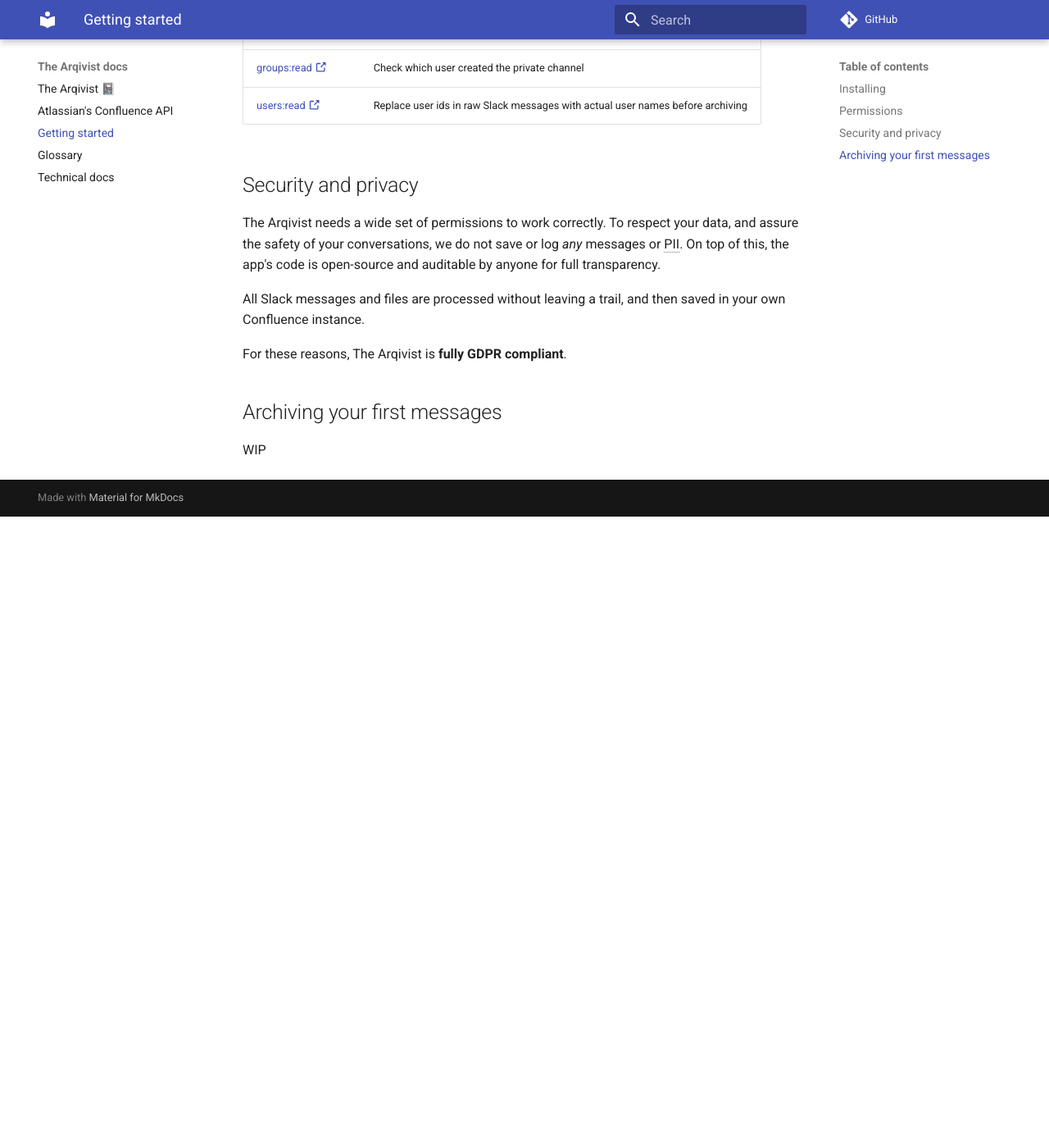
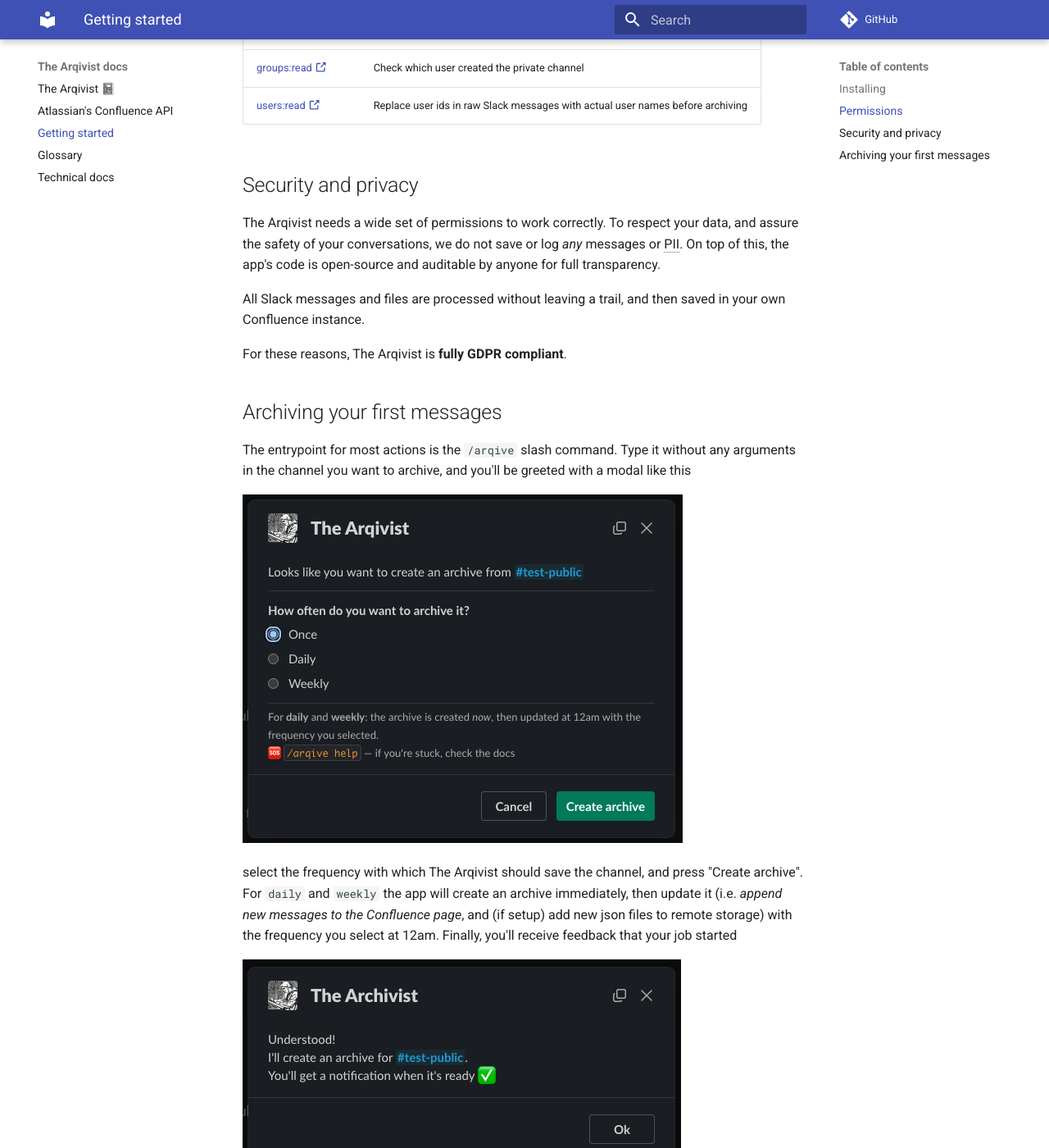
Before and after one commit to jcpsantiago/thearqivist, an MkDocs documentation site: the page built from docs/getting_started.md, in a window 1280 px wide and 1400 px high, scrolled down 773 px. Shown: the whole window at 82% size. Built offline with MkDocs 1.6.1 and Material for MkDocs 9.7.7, drawn with Linux system fonts in a browser that asks for light colours; emoji names are drawn with the system emoji font; comment, search, counter and statistics services are not loaded; before the commit the page ends 1403 px from its top, so only the background shows below that.

Commit message:
update docs

```diff
--- a/docs/getting_started.md
+++ b/docs/getting_started.md
@@ -38,4 +38,13 @@
 
 ## Archiving your first messages
 
-WIP
+The entrypoint for most actions is the `/arqive` slash command.
+Type it without any arguments in the channel you want to archive, and you'll be greeted with a modal like this
+
+![A screenshot of the setup modal view](/resources/images/arqive_setup_modal.png)
+
+select the frequency with which The Arqivist should save the channel, and press "Create archive".
+For `daily` and `weekly` the app will create an archive immediately, then update it (i.e. _append new messages to the Confluence page_, and (if setup) add new json files to remote storage)
+with the frequency you select at 12am. Finally, you'll receive feedback that your job started
+
+![A screenshot of the confirmation modal view](/resources/images/arqive_confirmation_modal.png)
```
Also changed, not shown: docs/logo.png (deleted), docs/resources/images/arqive_confirmation_modal.png (added), docs/resources/images/arqive_setup_modal.png (added).
